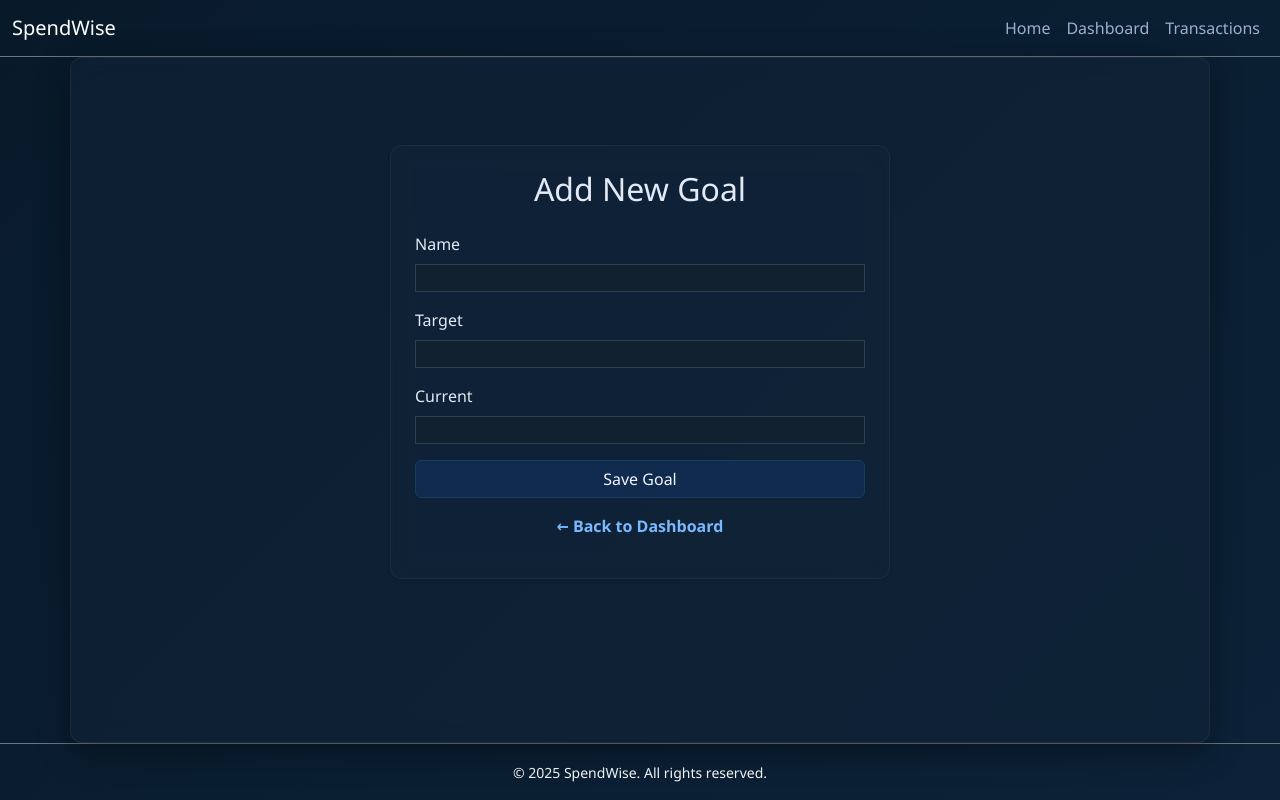
After one commit to LuckyS-J/SpendWiser, a Django app: page /goals/add/ in a window 1280 px wide. The commit adds this page. Run offline with Django 5.2, Linux system fonts and the light colour scheme.

Commit message:
Added adding goals, and goals list html

```diff
--- a/backend/config/urls.py
+++ b/backend/config/urls.py
@@ -21,4 +21,5 @@ urlpatterns = [
     path('admin/', admin.site.urls),
     path('', include('core.urls')),
     path('transactions/', include('transactions.urls')),
+    path('goals/', include('goals.urls')),
 ]
--- /dev/null
+++ b/backend/goals/forms.py
@@ -0,0 +1,31 @@
+from django import forms
+from .models import Goal
+
+class GoalForm(forms.ModelForm):
+  class Meta:
+    model = Goal
+    fields = ['name', 'target', 'current']
+    widgets = {
+        'name': forms.TextInput(attrs={'class': 'w-100'}),
+        'target': forms.NumberInput(attrs={'class': 'w-100'}),
+        'current': forms.NumberInput(attrs={'class': 'w-100'}),
+    }
+
+  def clean_current(self):
+    current = self.cleaned_data.get('current')
+    if current < 0:
+      raise forms.ValidationError("Current cannot be negative")
+    return current
+
+  def clean_target(self):
+    target = self.cleaned_data.get('target')
+    if target < 0:
+      raise forms.ValidationError("Target cannot be negative")
+    return target
+
+  def clean(self):
+      cleaned_data = super().clean()
+      target = cleaned_data.get('target')
+      current = cleaned_data.get('current')
+      if target and current and current > target:
+          raise forms.ValidationError("Current value cannot exceed target.")
--- a/backend/goals/models.py
+++ b/backend/goals/models.py
@@ -16,3 +16,10 @@ class Goal(models.Model):
   @property
   def is_completed(self):
     return self.current >= self.target
+
+  @property
+  def progress_percent(self):
+    if self.target == 0:
+        return 0
+    percent = (self.current / self.target) * 100
+    return min(max(percent, 0), 100)
--- /dev/null
+++ b/backend/goals/templates/goals/add_goal.html
@@ -0,0 +1,36 @@
+{% extends 'base.html' %}
+{% block title %}Add Goal{% endblock %}
+
+{% block content %}
+<div class="d-flex justify-content-center align-items-center" style="min-height: 70vh;">
+  <div class="card p-4 shadow-sm" style="max-width: 500px; width: 100%;">
+    <h2 class="mb-4 text-center">Add New Goal</h2>
+    <form method="post" novalidate>
+      {% csrf_token %}
+
+      {% if form.non_field_errors %}
+        <div class="alert alert-danger mb-3">
+          {% for error in form.non_field_errors %}
+            <div>{{ error }}</div>
+          {% endfor %}
+        </div>
+      {% endif %}
+
+      {% for field in form %}
+        <div class="mb-3">
+          <label for="{{ field.id_for_label }}" class="form-label">{{ field.label }}</label>
+          {{ field }}
+          {% if field.errors %}
+            <div class="text-danger small mt-1">{{ field.errors|striptags }}</div>
+          {% endif %}
+        </div>
+      {% endfor %}
+
+      <button type="submit" class="btn btn-primary w-100">Save Goal</button>
+    </form>
+    <p class="auth-text mt-3">
+      <a href="{% url 'home-page' %}" class="auth-link">← Back to Dashboard</a>
+    </p>
+  </div>
+</div>
+{% endblock %}
--- /dev/null
+++ b/backend/goals/urls.py
@@ -0,0 +1,9 @@
+from django.urls import path
+from .views import AddGoalView, AllGoalsView
+
+
+urlpatterns = [
+    path('', AllGoalsView.as_view(), name='goals-list'),
+    path('add/', AddGoalView.as_view(), name='goal-add'),
+
+]
--- a/backend/goals/views.py
+++ b/backend/goals/views.py
@@ -1,3 +1,38 @@
-from django.shortcuts import render
+from django.shortcuts import render, redirect
+from django.views import View
+from .forms import GoalForm
+from .models import Goal
 
 # Create your views here.
+
+
+class AllGoalsView(View):
+    def get(self, request):
+
+        goals = Goal.objects.filter(user=request.user)
+        goals.order_by('-created_at')
+        completed_count = [g for g in goals if g.is_completed]
+        in_progress_count = [g for g in goals if not g.is_completed]
+
+        return render(request, 'goals/goals_list.html', {
+          'goals':goals,
+          'completed_count': completed_count,
+          'in_progress_count': in_progress_count,
+         }
+        )
+
+class AddGoalView(View):
+    def get(self, request):
+
+        form = GoalForm()
+        return render(request, 'goals/add_goal.html', {'form': form})
+
+    def post(self, request):
+
+        form = GoalForm(request.POST)
+        if form.is_valid():
+            goal = form.save(commit=False)
+            goal.user = request.user
+            goal.save()
+            return redirect('home-page')
+        return render(request, 'goals/add_goal.html', {'form': form})
--- a/backend/static/styles.css
+++ b/backend/static/styles.css
@@ -141,3 +141,30 @@ input:focus, select:focus, textarea:focus {
   height: 350px !important;
   max-width: 1100px;
 }
+
+.goal-item {
+  background: rgba(18, 36, 56, 0.6);
+  border-radius: 8px;
+  margin-bottom: 12px;
+  padding: 15px;
+  color: #e3eaf5;
+  border: 1px solid rgba(255, 255, 255, 0.1);
+}
+
+.goal-actions a,
+.goal-actions button {
+  width: 120px;
+}
+
+.goal-actions button {
+  cursor: pointer;
+}
+
+.progress-bar-goal {
+  background-color: #2a3a5b !important;
+  color: #e3eaf5 !important;
+  white-space: nowrap;
+  font-weight: 600;
+  padding-left: 8px;
+  border-radius: 8px 0 0 8px;
+}
```
Also changed, not shown: backend/goals/templates/goals/goals_list.html (added, +70 -0 lines).
